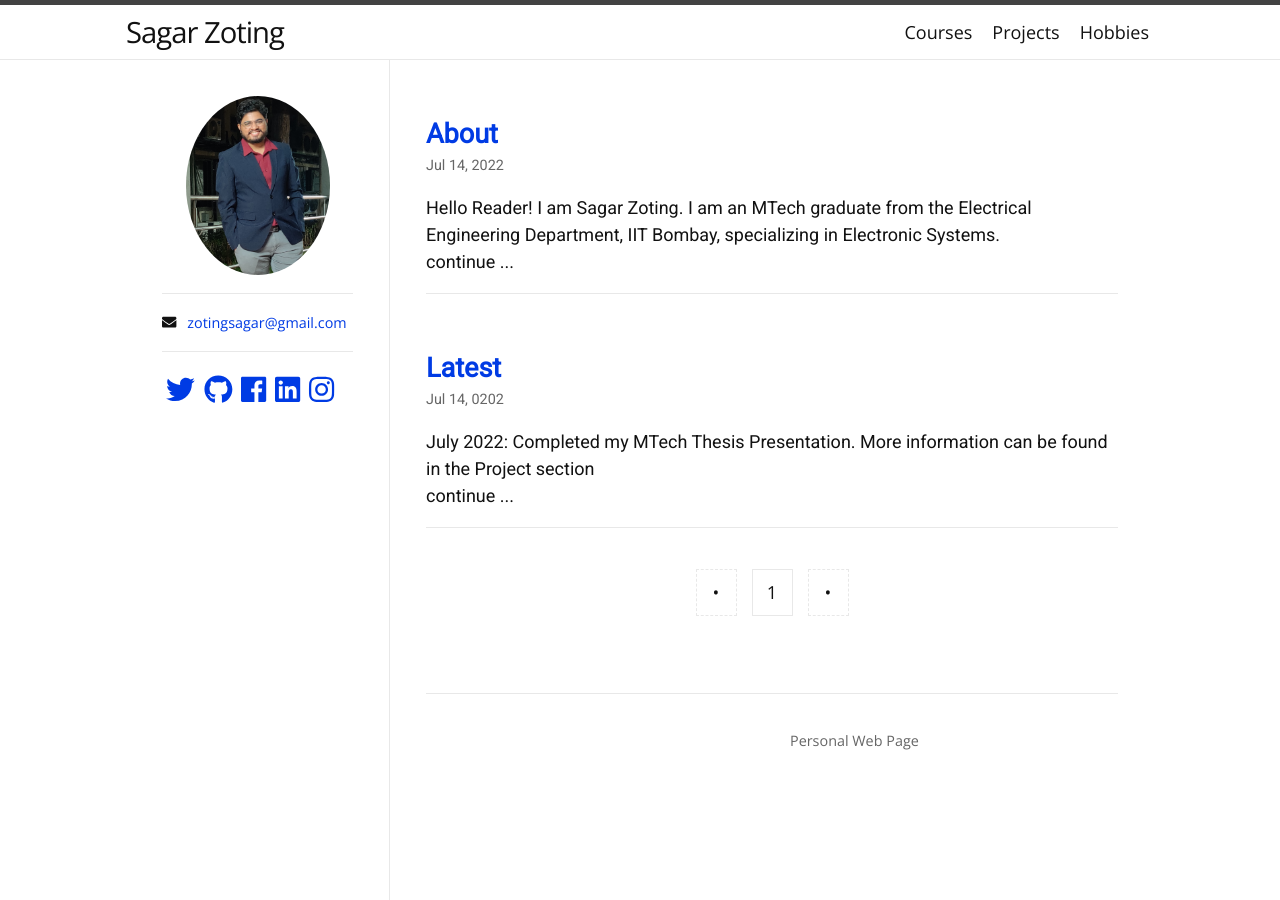
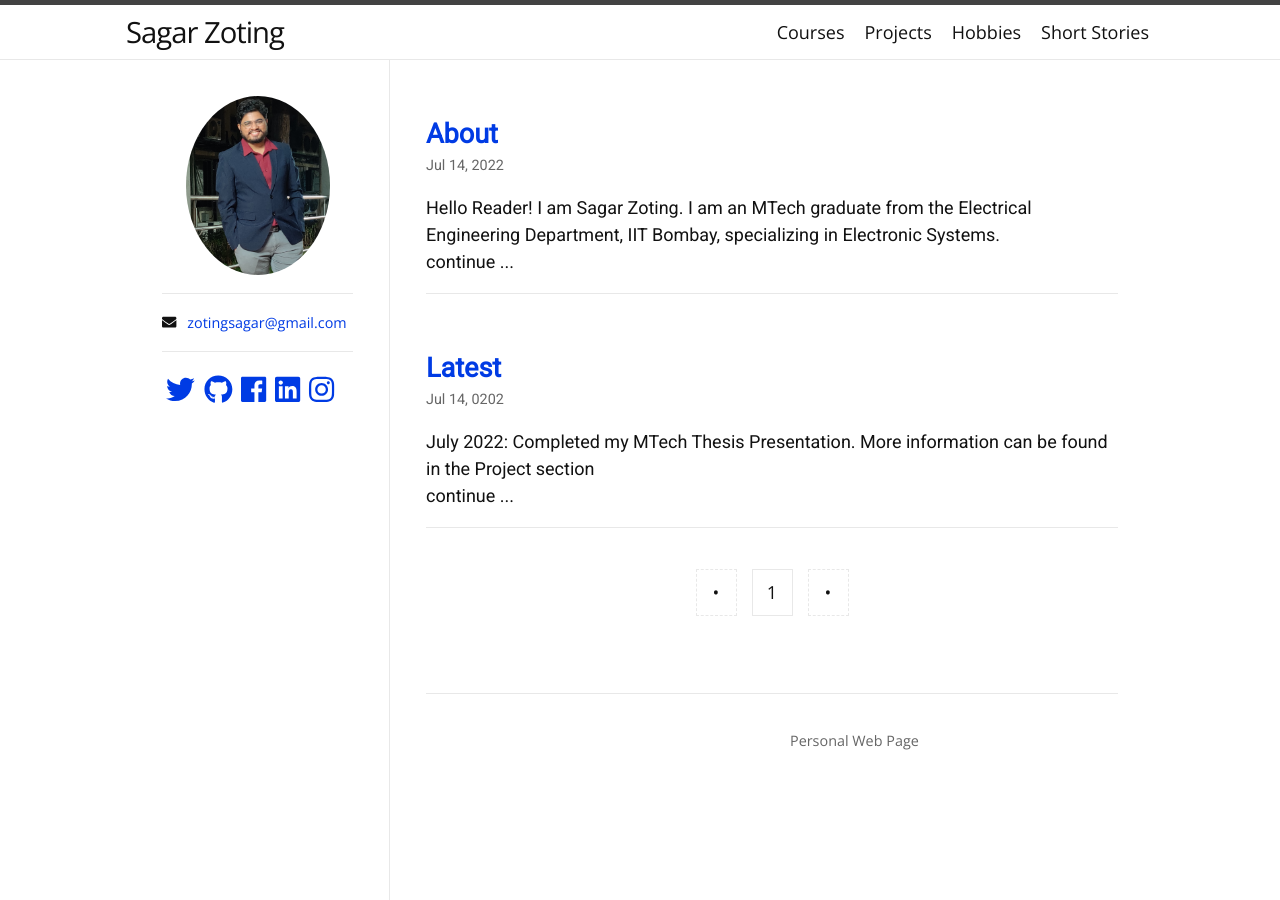
Before and after one commit to zotingsagar/zotingsagar.github.io, a Jekyll site: the page built from index.html, in a window 1280 px wide. Built offline with Jekyll 4.4.1, drawn with Linux system fonts in a browser that asks for light colours; nearby versions of some CDN libraries; some web fonts are replaced; the list of posts is cut into pages by our own code.

Commit message:
Update navigation.yml

```diff
--- a/_data/navigation.yml
+++ b/_data/navigation.yml
@@ -4,8 +4,8 @@
   url: /projects/
 - title: Hobbies
   url: /hobbies/
-#- title: Tags
-  #url: /tags/
+- title: Short Stories
+  url: /stories/
 #- title: More
   #sublinks:
     #- title: FAQ
```
